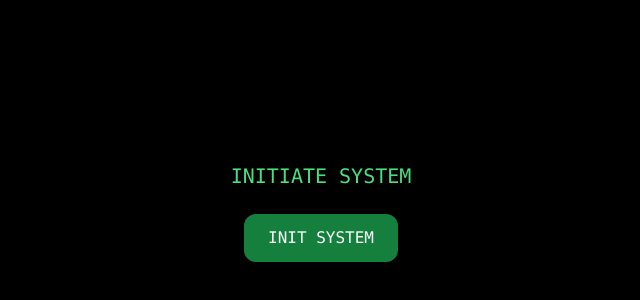
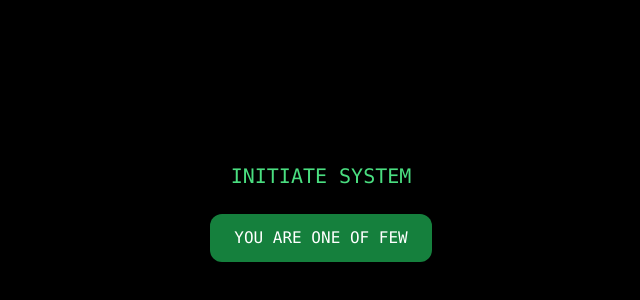
Before and after one commit to CANZIL-MAX/infitrans, a Next.js app: page / in a window 1280 px wide. Shown: the part 188-488 px from the top of the page, without its empty margins (319-959 px from the left). Built offline with nearby package versions, Linux system fonts and the light colour scheme.

Commit message:
Update index.js

```diff
--- a/pages/index.js
+++ b/pages/index.js
@@ -91,7 +91,7 @@ export default function InfiniSignalPage() {
           onClick={() => setInitialized(true)}
           className="mt-2 px-6 py-3 bg-green-700 hover:bg-green-600 rounded-xl text-white"
         >
-          INIT SYSTEM
+          YOU ARE ONE OF FEW
         </Button>
       </div>
     );
```
